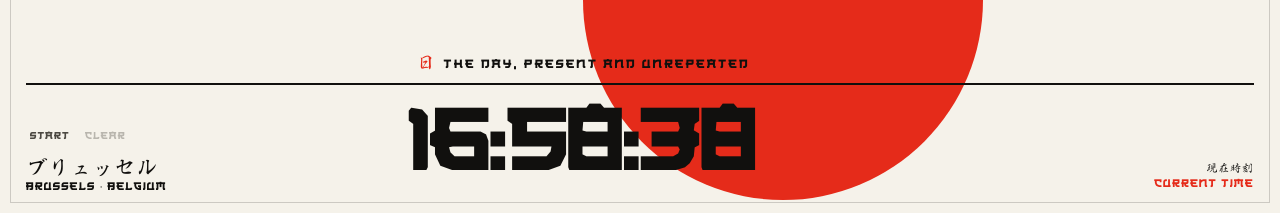
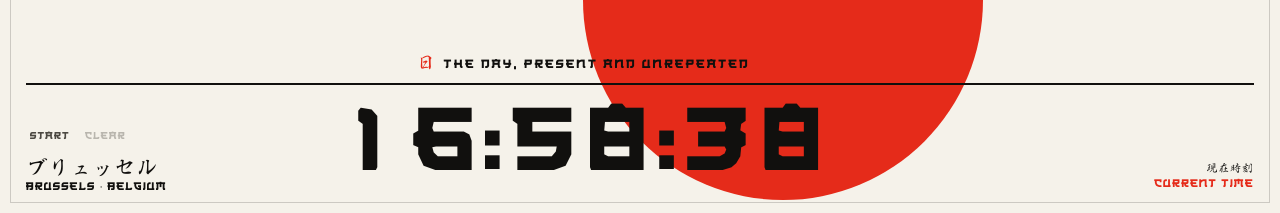
Before and after one commit to Oussnmr/japanese-desk-calendar, a website with bundled scripts: page index.html in a window 1280 px wide. Shown: the part 587-800 px from the top of the page. Built offline with nearby package versions, Linux system fonts and the light colour scheme; no server answers; files whose address does not match are found by name.

Commit message:
Restore fixed clock layout

```diff
--- a/js/main.js
+++ b/js/main.js
@@ -118,7 +118,12 @@ function renderDate(parts, animate = false) {
 }
 
 function renderClock(value) {
-  elements.clock.textContent = value;
+  elements.clock.replaceChildren(...[...value].map((character) => {
+    const slot = document.createElement("span");
+    slot.className = character === ":" ? "clock-slot clock-separator" : "clock-slot";
+    slot.textContent = character;
+    return slot;
+  }));
   elements.clock.dateTime = value;
 }
 
--- a/styles.css
+++ b/styles.css
@@ -289,7 +289,9 @@ html[data-theme="dark"] .theme-toggle .theme-sun { opacity: 0.28; color: var(--m
 .location span { font-family: var(--latin-font); }
 .location span, .clock-label { font-size: clamp(8px, 0.9vw, 11px); font-weight: 400; letter-spacing: 0.08em; }
 .clock-wrap { position: relative; justify-self: center; width: clamp(296px, 42vw, 497px); }
-.clock { display: block; width: max-content; margin: 0; font-family: var(--numeral-font); font-size: clamp(50px, 7.4vw, 89px); line-height: 0.9; font-weight: 400; letter-spacing: -0.055em; font-variant-numeric: tabular-nums; white-space: nowrap; }
+.clock { display: grid; grid-template-columns: .84em .84em .28em .84em .84em .28em .84em .84em; justify-content: center; width: 100%; font-family: var(--numeral-font); font-size: clamp(50px, 7.4vw, 89px); line-height: 0.9; font-weight: 400; letter-spacing: 0; font-variant-numeric: tabular-nums; }
+.clock-slot { display: block; text-align: center; }
+.clock-separator { transform: translateY(-0.015em); }
 .stopwatch { position: absolute; top: 50%; left: calc(100% + clamp(72px, 7vw, 96px)); transform: translateY(-50%); color: var(--red); font-family: var(--numeral-font); font-size: clamp(25px, 3.55vw, 42px); line-height: 0.9; letter-spacing: -0.055em; font-variant-numeric: tabular-nums; white-space: nowrap; }
 .clock-label { align-self: end; margin: 0 0 2px; text-align: right; line-height: 1.35; }
 .clock-label { font-family: var(--japanese-font); }
```
